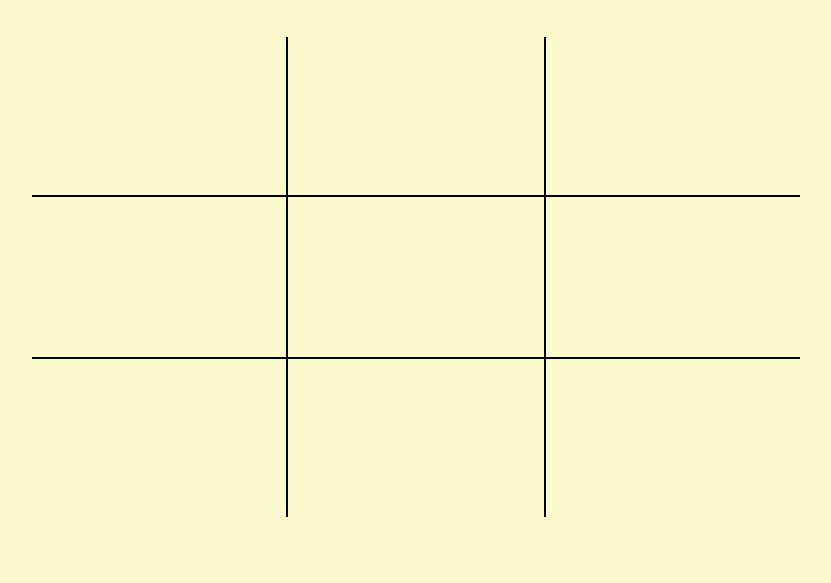
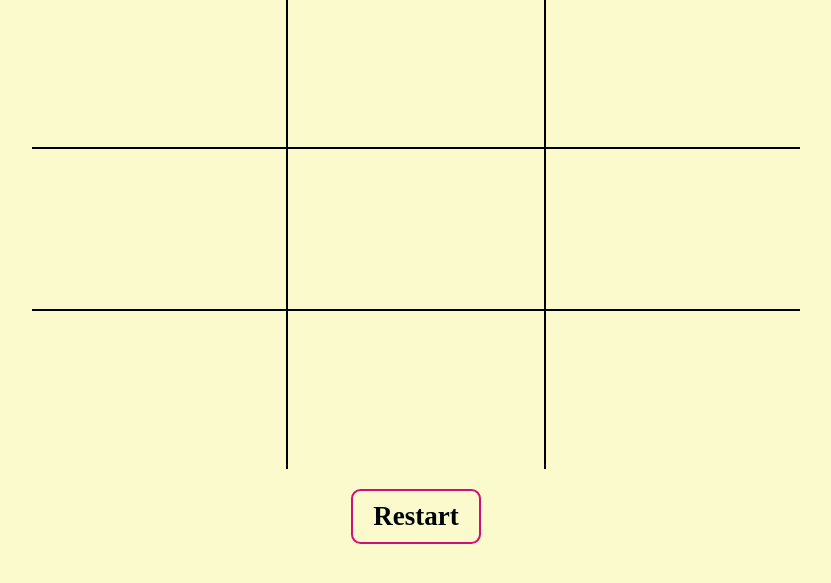
Before and after one commit to poonam-adlakha/Tic-Tac-Toe, a plain HTML site: page index.html in a window 1280 px wide. Shown: the part 197-780 px from the top of the page, without its empty margins (224-1055 px from the left). Drawn offline with Linux system fonts and the light colour scheme.

Commit message:
Added restart button

```diff
--- a/index.html
+++ b/index.html
@@ -23,6 +23,7 @@
                     <div class="box" id="7"></div>
                     <div class="box" id="8"></div>
                 </div>
+            <button id="restart">Restart</button>
     </div>
 </body>
 </html>
--- a/script.js
+++ b/script.js
@@ -1,6 +1,7 @@
 window.addEventListener('DOMContentLoaded', () => {
   const boxes = document.querySelectorAll('.box');
   const strategy = document.querySelector('#strategy');
+  const restartButton = document.getElementById('restart')
   const drawBoard = () => {
     boxes.forEach((box, i) => {
         let borderStyle = '';
@@ -98,7 +99,9 @@ const restart = () => {
     });
     strategy.innerText ="Play";
   }, 1000);
-}
+};
+
+restartButton.addEventListener('click', restart);
 
 restart();
 drawBoard();
--- a/style.css
+++ b/style.css
@@ -50,3 +50,25 @@
     align-items: center;
     color: black;
   }
+
+  button {
+    background: transparent;
+    box-sizing: border-box;
+    border-radius: 0.6rem;
+    align-self: center;
+    font-size: 27px;
+    font-weight: 300;
+    margin: 20px;
+    padding: 10px 20px;
+    text-align: center;
+    color: rgb(1, 4, 7);
+    font-family: Pangolin;
+    font-weight: bold;
+    cursor: pointer;
+    border: 2px solid rgb(209, 15, 122);
+}
+
+.restart:hover {
+    box-shadow: 0 6px 7px -1px #0d0c0c;
+    transform: translateY(-15%);
+}
```
